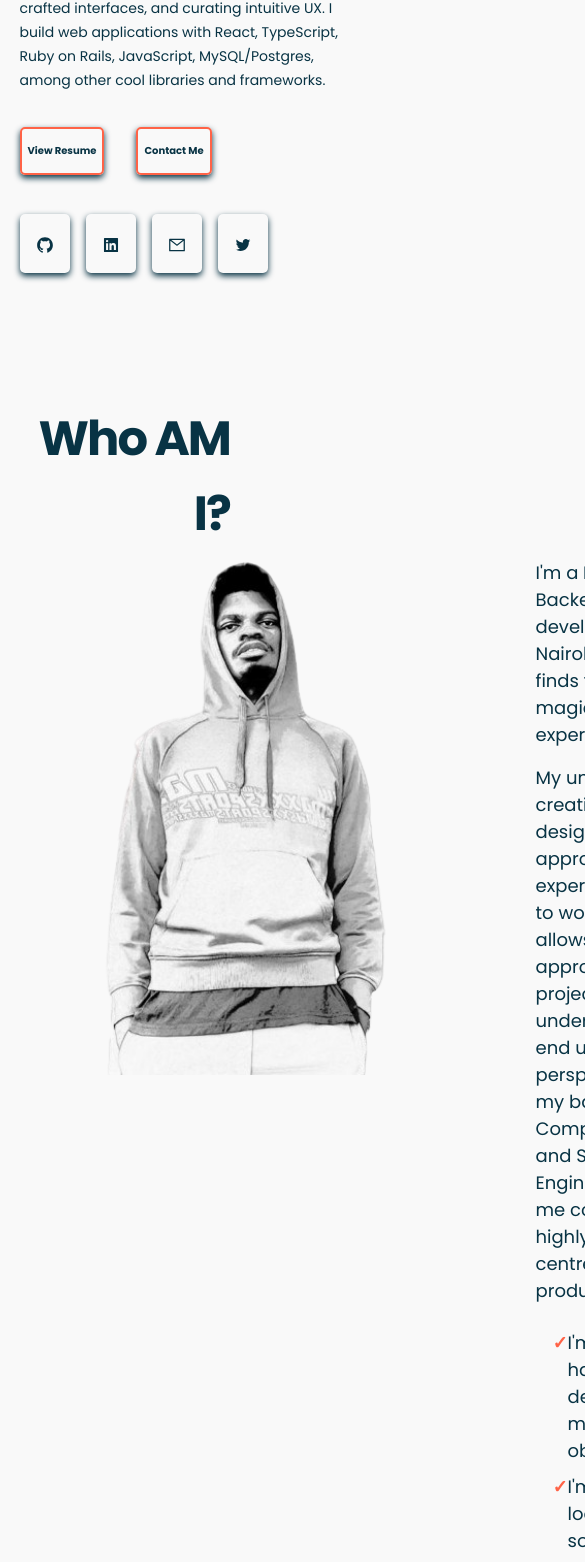
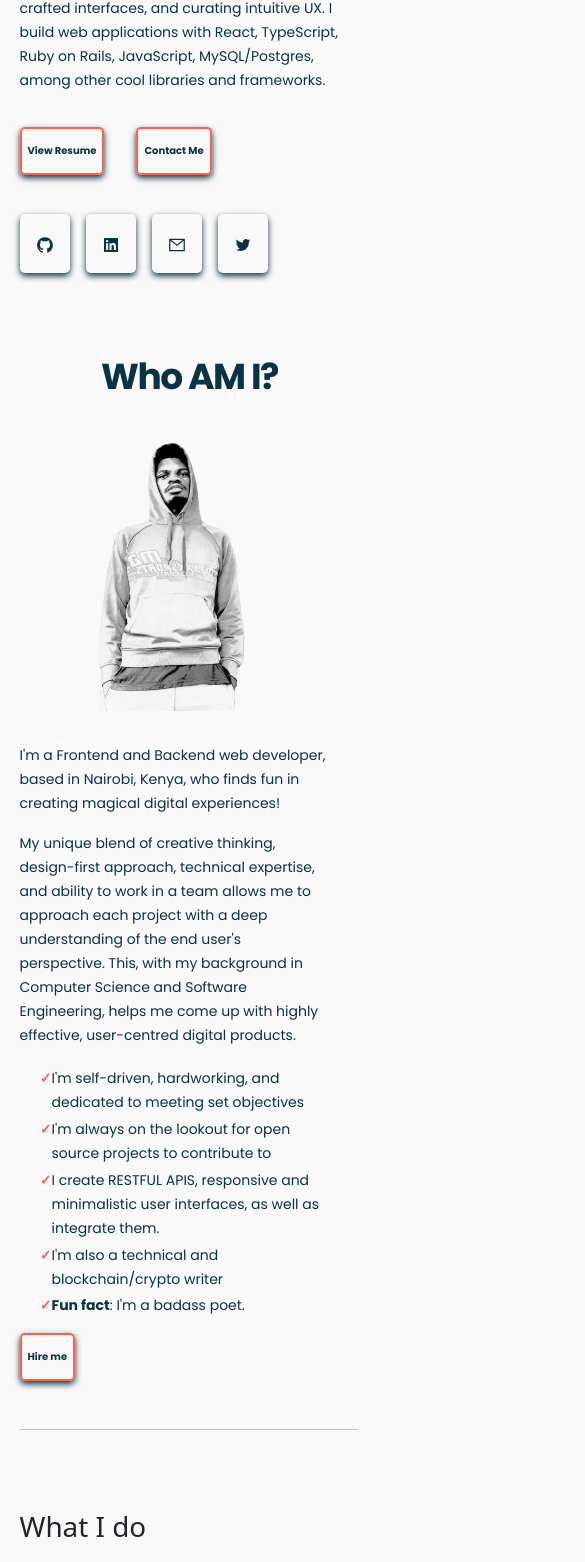
Before and after one commit to o-brayarn/portfolio, a React (Create React App) app: page / in a window 390 px wide. Shown: the part 432-1994 px from the top of the page, 585 px wide, since content can reach past the window. Built offline with nearby package versions, Linux system fonts and the light colour scheme; a web font is replaced by a local one.

Commit message:
make about section responsive

```diff
--- a/src/components/about/about.css
+++ b/src/components/about/about.css
@@ -66,3 +66,59 @@
   cursor: pointer;
   transition: all 0.5s ease;
 }
+
+/* Media queries */
+@media screen and (max-width: 1050px) {
+  .portfolio__about {
+    margin-right: 2rem;
+    margin-top: 2em;
+  }
+  .portfolio__about-content {
+    margin-right: 2rem;
+  }
+}
+@media screen and (max-width: 992px) {
+  .about__content {
+    flex-direction: column;
+    margin: 0 0 3rem;
+  }
+  .portfolio__about-image img {
+    margin: 2rem 10%;
+    width: 80%;
+    height: 80%;
+  }
+}
+@media screen and (max-width: 650px) {
+  .portfolio__about-header h1 {
+    font-size: 40px;
+    line-height: 50px;
+  }
+  .portfolio__about-content p,
+  .portfolio__about-content ul li {
+    font-size: 16px;
+    line-height: 24px;
+  }
+  .portfolio__about-content button {
+    font-size: 16px;
+    line-height: 24px;
+  }
+  .portfolio__about-content ul li {
+    margin-top: 0.2em;
+  }
+}
+
+@media screen and (max-width: 490px) {
+  .portfolio__about-header h1 {
+    font-size: 36px;
+    line-height: 48px;
+  }
+  .portfolio__about-content p,
+  .portfolio__about-content ul li {
+    font-size: 14px;
+    line-height: 24px;
+  }
+  .portfolio__about-content button {
+    font-size: 10px;
+    line-height: 16px;
+  }
+}
```
